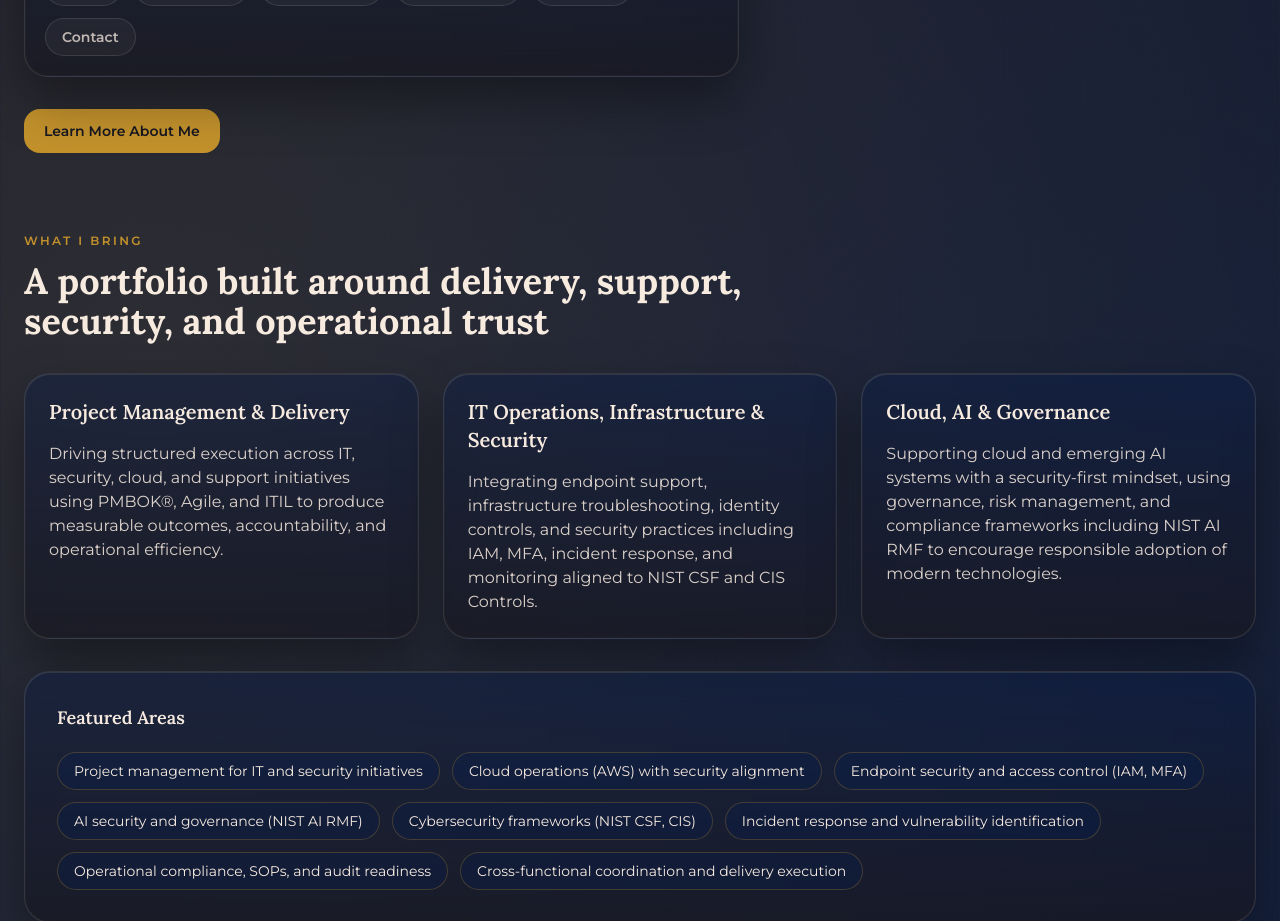
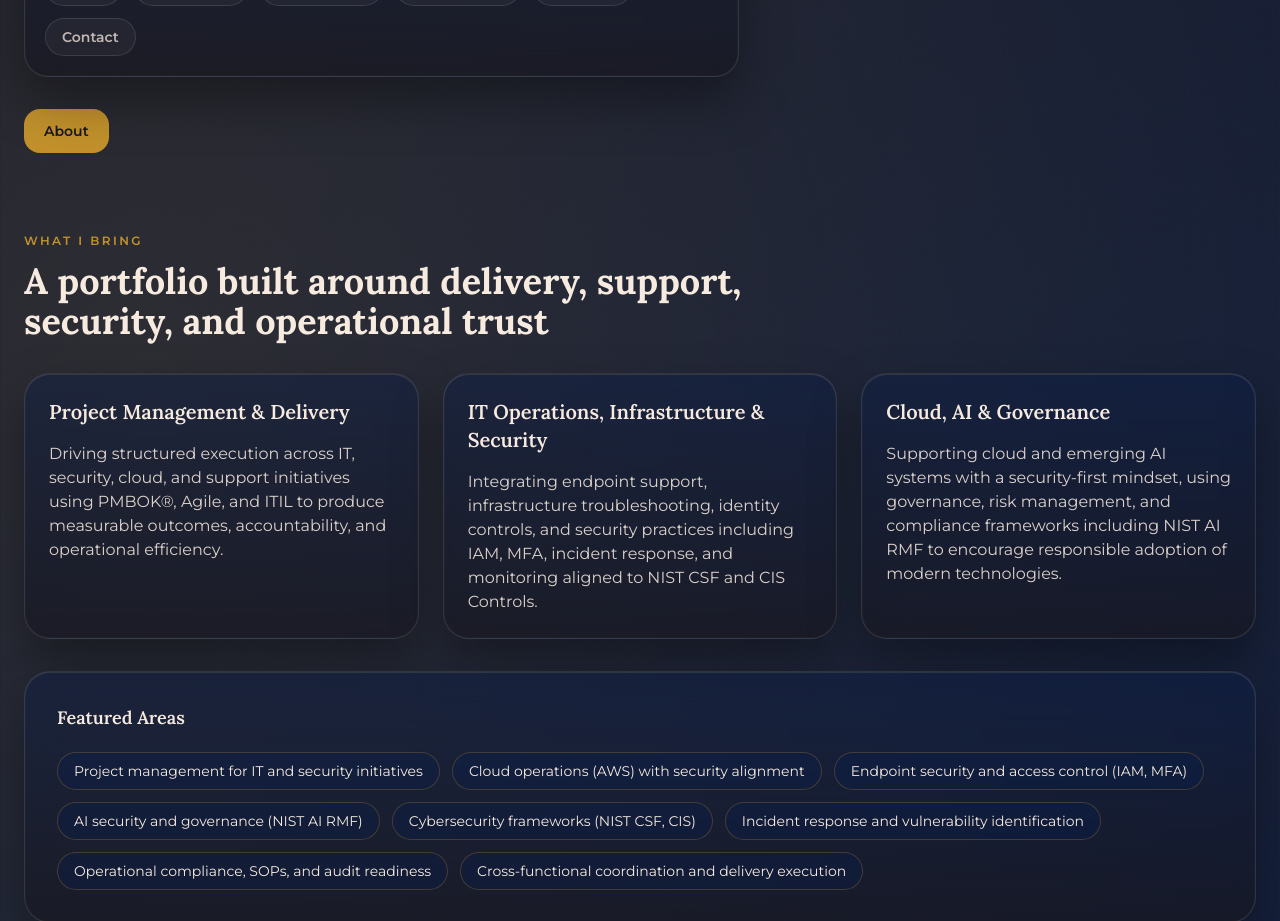
Before and after one commit to zibtec/nictec, a React (Vite) app: page / in a window 1280 px wide. Shown: the part 1000-1921 px from the top of the page. Built offline with nearby package versions, Linux system fonts and the light colour scheme; no server answers.

Commit message:
Change hero button label to 'About'

```diff
--- a/src/NickCouryPortfolioHomepage.jsx
+++ b/src/NickCouryPortfolioHomepage.jsx
@@ -531,7 +531,7 @@
                   className="rounded-2xl bg-[var(--seal-gold)] px-5 py-3 text-sm font-semibold text-[var(--velvet-obsidian)] transition hover:opacity-95"
                   onClick={() => window.scrollTo({ top: 0, left: 0, behavior: "smooth" })}
                 >
-                  <span className="inline-flex items-center gap-2">Learn More About Me</span>
+                  <span className="inline-flex items-center gap-2">About</span>
                 </Link>
               </div>
             </div>
```
